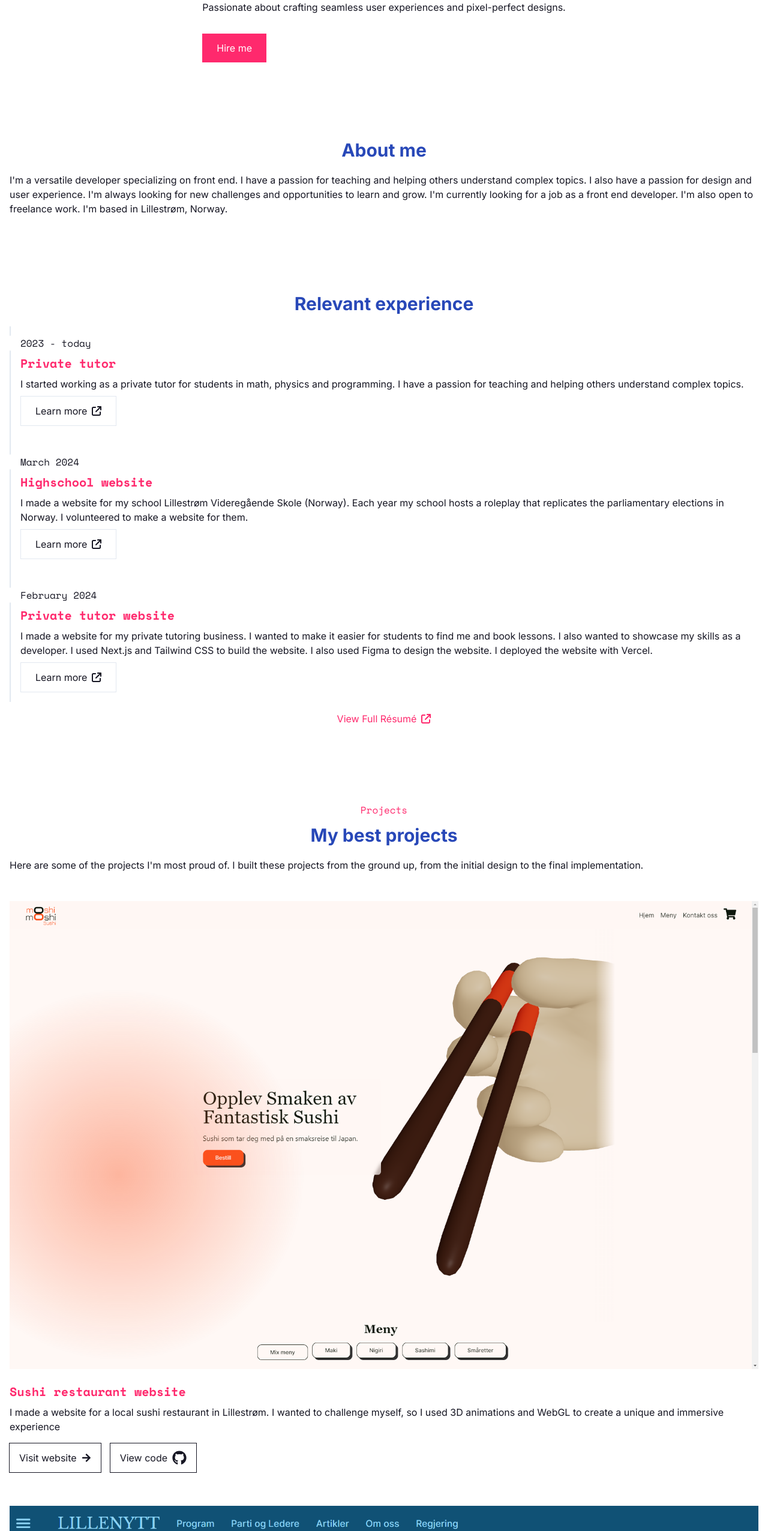
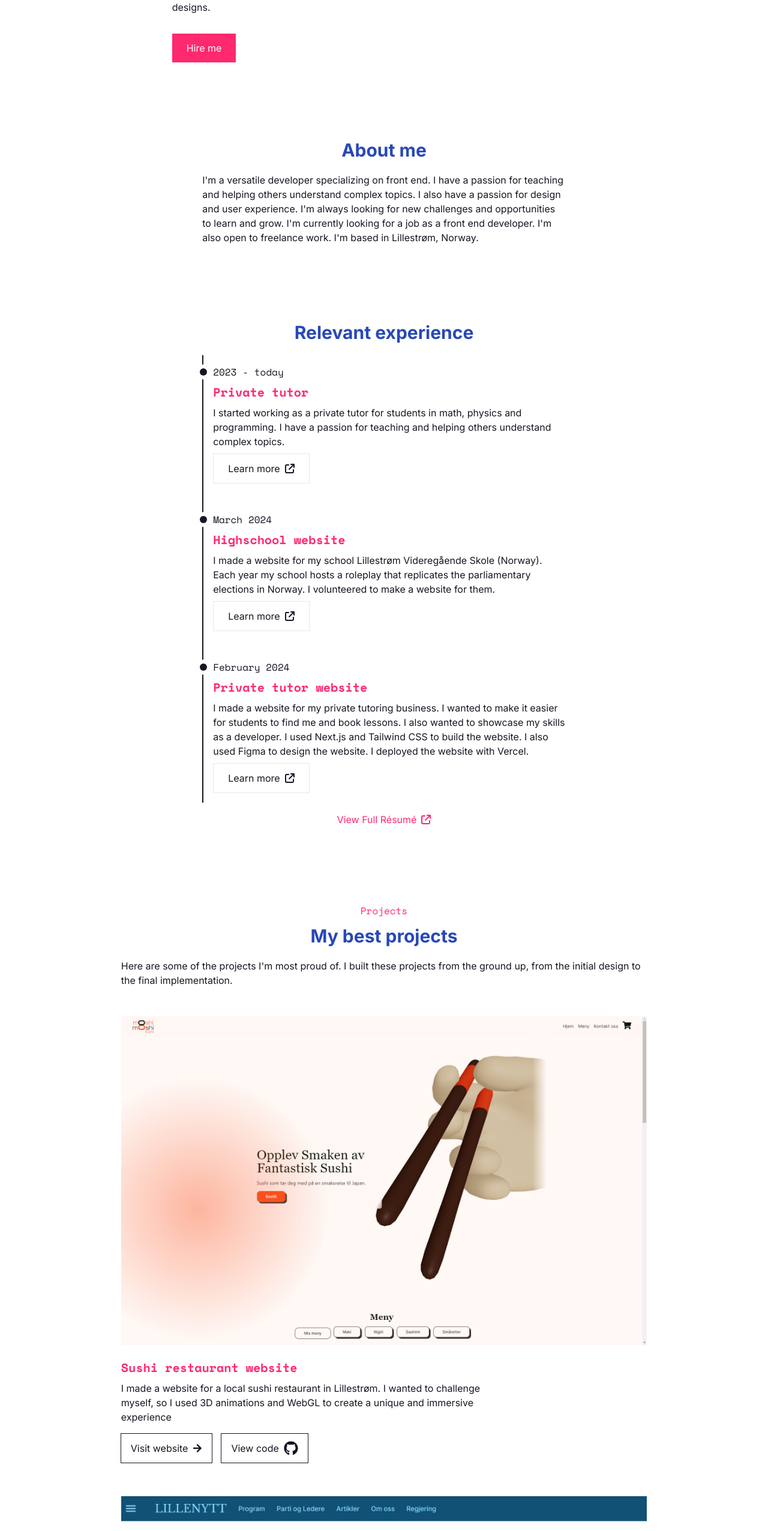
Before and after one commit to aParr0t/portfolio, a Next.js app: page /en in a window 1280 px wide. Shown: the part 648-3200 px from the top of the page at 60% size. Built offline with nearby package versions, Linux system fonts and the light colour scheme.

Commit message:
added desktop support

```diff
--- a/src/app/[lang]/layout.tsx
+++ b/src/app/[lang]/layout.tsx
@@ -35,7 +35,7 @@ export default function RootLayout({
   return (
     <html lang={params.lang}>
       <body
-        className={`${inter.className} ${spaceMono.variable} ${pacifico.variable}`}
+        className={`${inter.className} ${spaceMono.variable} ${pacifico.variable} min-w-full`}
       >
         {children}
         <Toaster />
--- a/src/app/[lang]/page.tsx
+++ b/src/app/[lang]/page.tsx
@@ -26,7 +26,7 @@ export default async function Home({
     "before:bg-background before:absolute before:top-[50%] before:left-0 before:w-[25px] before:aspect-square before:rounded-full before:translate-y-[-50%] before:translate-x-[calc(-16px-50%)]";
 
   const timelineDotAfter =
-    "after:bg-body after:absolute after:top-[50%] after:left-0 after:w-[12px] after:aspect-square after:rounded-full after:translate-y-[-50%] after:translate-x-[calc(-16px-50%)]";
+    "after:bg-foreground after:absolute after:top-[50%] after:left-0 after:w-[12px] after:aspect-square after:rounded-full after:translate-y-[-50%] after:translate-x-[calc(-16px-50%)]";
 
   const socials = [
     {
@@ -52,15 +52,18 @@ export default async function Home({
 
   return (
     <>
-      <main className="flex min-h-screen flex-col items-center justify-between p-4">
-        <section id="hero" className="flex flex-col pb-16 h-screen">
+      <main className="flex min-h-screen flex-col items-center justify-between p-4 max-w-[90ch] mx-auto">
+        <section
+          id="hero"
+          className="flex flex-col pb-16 h-screen w-full max-w-[70ch]"
+        >
           <Navbar lang={lang} />
           <div className="flex flex-col gap-8 mt-auto">
             <h1 className="text-primary font-bold text-5xl">
               Atas Lapenas <br />-{" "}
               <span className="font-handwriting font-light">le developer</span>
             </h1>
-            <p>{dict.hero.text}</p>
+            <p className="max-w-[30ch]">{dict.hero.text}</p>
             <div className="flex flex-row">
               <Link href="#contact">
                 <Button>{dict.cta.button}</Button>
@@ -72,13 +75,13 @@ export default async function Home({
           <h2 className="text-primary font-bold text-3xl text-center mb-5">
             {dict.about.title}
           </h2>
-          <p>{dict.about.text}</p>
+          <p className="max-w-[60ch]">{dict.about.text}</p>
         </section>
-        <section id="experience" className="py-16 flex flex-col">
+        <section id="experience" className="py-16 flex flex-col max-w-[60ch]">
           <h2 className="text-primary font-bold text-3xl text-center mb-5">
             {dict.experience.title}
           </h2>
-          <div className="flex flex-col gap-12 border-l-2 border-body pl-4 py-4">
+          <div className="flex flex-col gap-12 border-l-2 border-foreground pl-4 py-4">
             {dict.experience.jobs.map((experience, index) => (
               <div key={index} className="flex flex-col gap-2">
                 <div className="relative">
@@ -138,7 +141,9 @@ export default async function Home({
                   <h3 className="text-secondary font-bold text-xl font-monospace">
                     {project.title}
                   </h3>
-                  <p className="mt-2 mb-4">{project.description}</p>
+                  <p className="mt-2 mb-4 max-w-[60ch]">
+                    {project.description}
+                  </p>
                   <div className="flex flex-row gap-4">
                     <Link
                       href={project.link}
@@ -167,7 +172,7 @@ export default async function Home({
             {dict.projects.allProjectsButtonText}
           </Button>
         </section>
-        <section id="contact" className="py-16 flex flex-col">
+        <section id="contact" className="py-16 flex flex-col w-full">
           <p className="text-center text-secondary font-monospace mb-3">
             {dict.contact.subTitle}
           </p>
@@ -184,10 +189,14 @@ export default async function Home({
             ))}
           </ul>
           <p className="text-center mt-6">{dict.contact.text}</p>
-          <Form i18n={dict.contact.form} />
+          <Form
+            i18n={dict.contact.form}
+            className="w-full max-w-[60ch] px-4 mx-auto"
+          />
         </section>
       </main>
-      <footer className="flex flex-col p-4">
+      <footer className="flex flex-col md:flex-row gap-6 p-4 justify-center max-w-[90ch] mx-auto">
+        <div>
           <h3 className="text-secondary font-monospace mb-2">
             {dict.footer.linkTitle}
           </h3>
@@ -208,7 +217,8 @@ export default async function Home({
               </li>
             ))}
           </ul>
-        {dict.footer.aboutWebsite}
+        </div>
+        <div className="max-w-[50ch]">{dict.footer.aboutWebsite}</div>
       </footer>
     </>
   );
--- a/src/components/Form.tsx
+++ b/src/components/Form.tsx
@@ -9,6 +9,7 @@ type Props = {
     email: string;
     message: string;
   };
+  className?: string;
 };
 
 interface UseFormInputs {
@@ -17,7 +18,7 @@ interface UseFormInputs {
   message: string;
 }
 
-export default function Form({ i18n }: Props) {
+export default function Form({ i18n, className }: Props) {
   const { toast } = useToast();
   const {
     handleSubmit,
@@ -60,7 +61,7 @@ export default function Form({ i18n }: Props) {
 
   return (
     <form
-      className="flex flex-col gap-6 mt-6"
+      className={`flex flex-col gap-6 mt-6 ${className}`}
       onSubmit={handleSubmit(onSubmit)}
     >
       <div className="flex flex-col gap-2">
--- a/src/components/Navbar.tsx
+++ b/src/components/Navbar.tsx
@@ -37,7 +37,7 @@ export default function Navbar({ lang, className }: Props) {
   }
 
   return (
-    <div className={`flex flex-row gap-8 ml-auto ${className}`}>
+    <div className={`flex flex-row gap-8 ml-auto ${className} max-w-[30ch]`}>
       <Select defaultValue={lang} onValueChange={onChange}>
         <SelectTrigger>
           <SelectValue>
```
Lines whose indentation alone changed are shown as unchanged.
